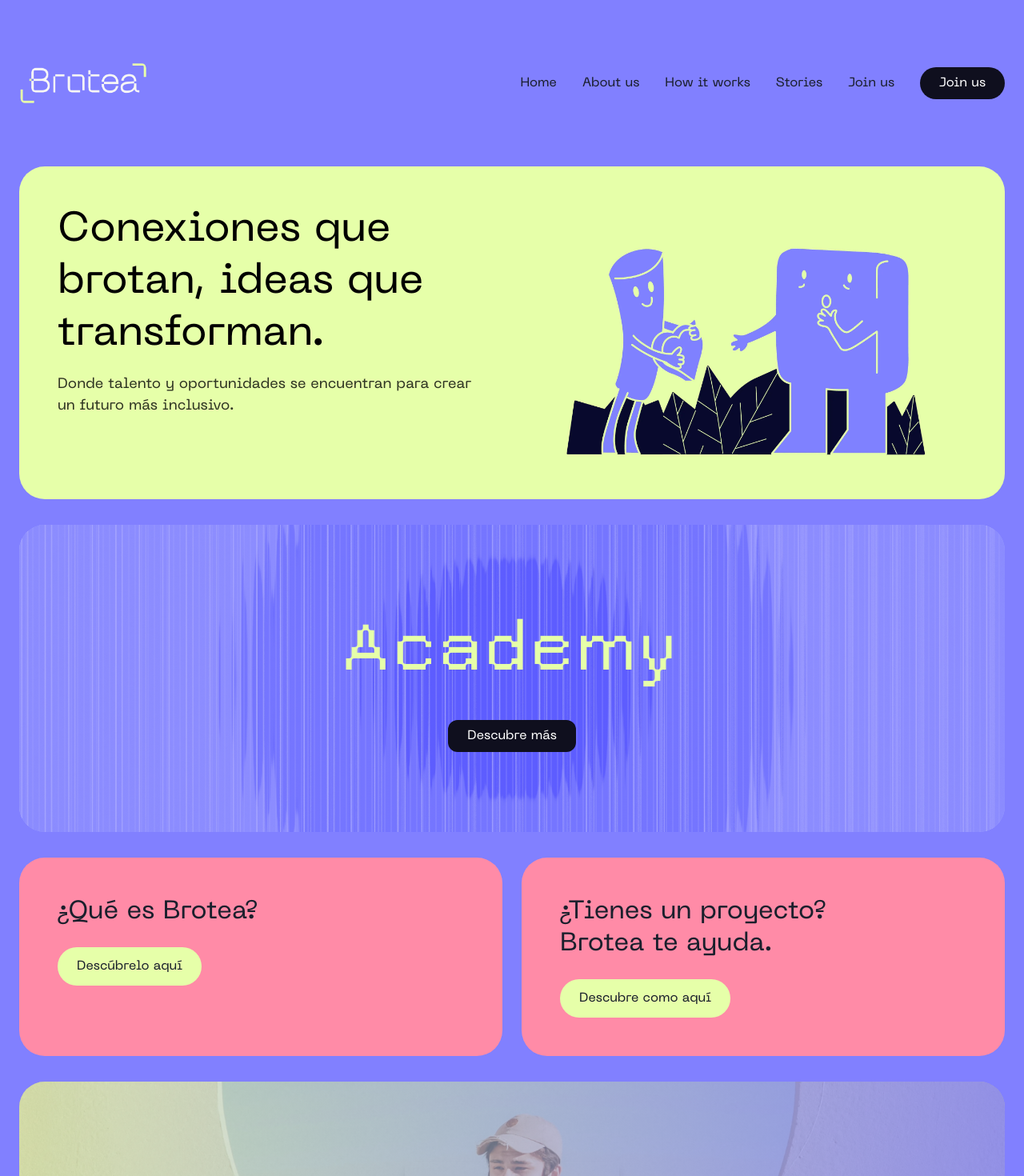
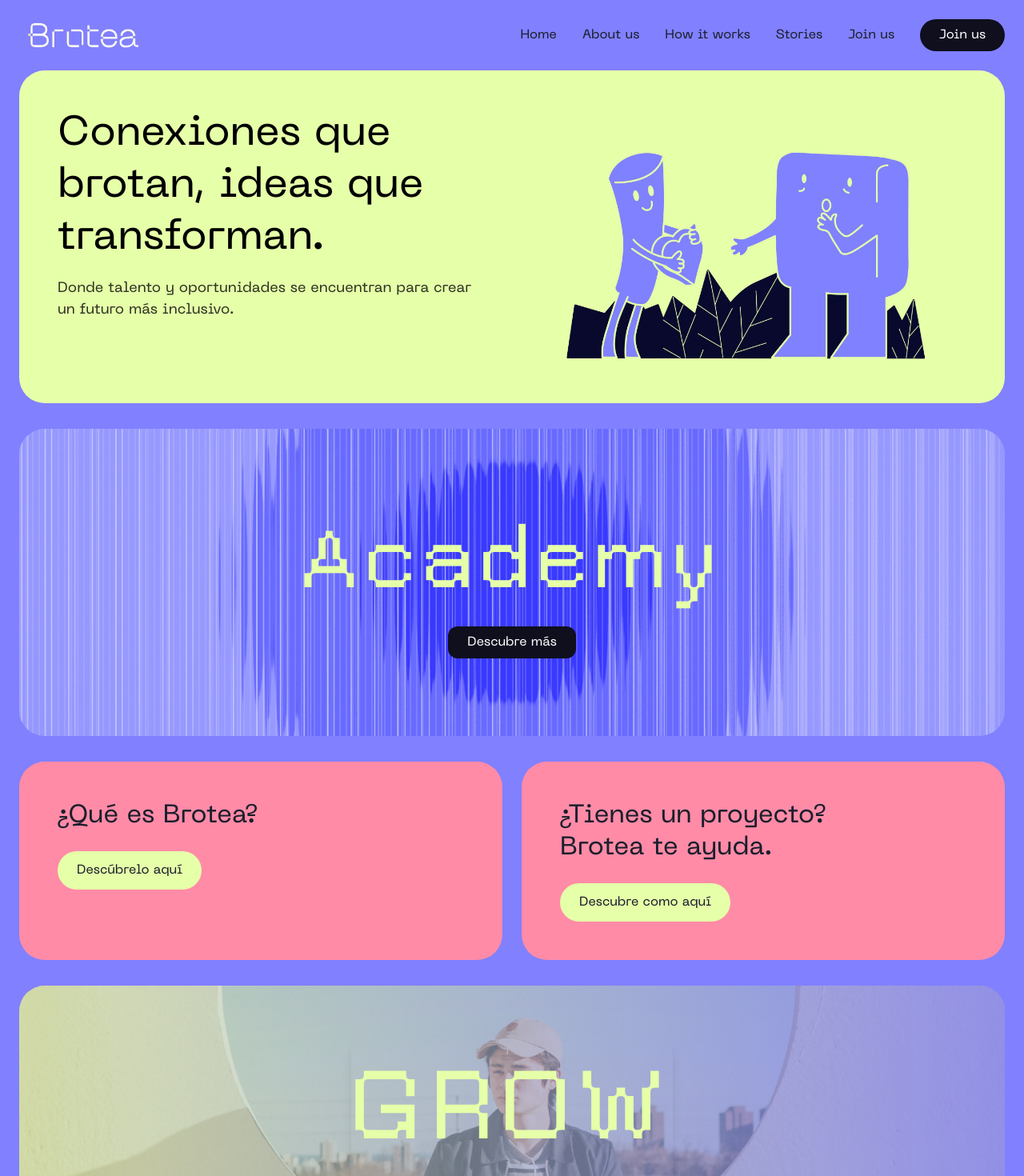
Before and after one commit to broteahub/brotea-landing, a Next.js app: page / in a window 1280 px wide. Shown: the top 1470 px of the page at 80% size. Built offline with nearby package versions, Linux system fonts and the light colour scheme.

Commit message:
updated fonts

```diff
--- a/src/app/page.tsx
+++ b/src/app/page.tsx
@@ -111,7 +111,7 @@
           <div className="flex justify-between items-center">
             <Link href="/" className="text-[32px] tracking-wider text-[#1A1F2C]">
               <Image
-                src="/assets/images/BROTEA_LOGO-PRINCIPAL_NEGRO_500px.webp"
+                src="/assets/images/BROTEA_LOGO-SECUNDARIO_BLANCO_B_1_500px_2.png"
                 alt="Brotea Logo"
                 width={160}
                 height={40}
@@ -229,8 +229,8 @@
                 }}
               />
             </div>
-            <div className="absolute inset-0 bg-gradient-to-r from-[#8180FF]/70 to-[#8180FF]/70 flex flex-col items-center justify-center p-6 md:p-12">
-              <h2 className="pixel-text text-[60px] md:text-[80px] text-[#E6FFA9] mb-6 text-center">
+            <div className="absolute inset-0 bg-gradient-to-r from-[#8180FF]/40 to-[#8180FF]/40  flex flex-col items-center justify-center p-6 md:p-12">
+              <h2 className="pixel-text text-[80px] md:text-[100px] text-[#E6FFA9] text-center">
                 Academy
               </h2>
               <button className="bg-[#0F0F1E] text-white px-6 py-2 rounded-xl hover:bg-[#0F0F1E]/90">
@@ -304,7 +304,7 @@
               />
             </div>
             <div className="absolute inset-0 bg-gradient-to-r from-[#E6FFA9]/50 to-[#8180FF]/70 flex flex-col items-center justify-center p-6 md:p-12">
-              <h2 className="pixel-text text-[60px] md:text-[80px] text-[#E6FFA9] mb-6 text-center shadow-lg">
+              <h2 className="pixel-text text-[80px] md:text-[120px] text-[#E6FFA9] mb-6 text-center shadow-lg">
                 GROW
               </h2>
               <button className="bg-[#0F0F1E] text-white px-6 py-2 rounded-xl hover:bg-[#0F0F1E]/90">
```
Also changed, not shown: public/assets/images/BROTEA_LOGO-SECUNDARIO_BLANCO_B_1_500px_2.png (added).
